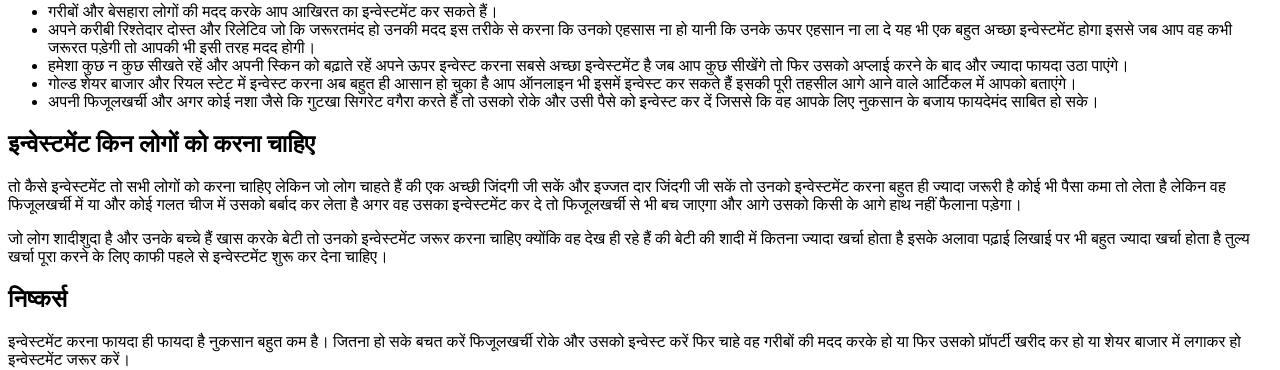
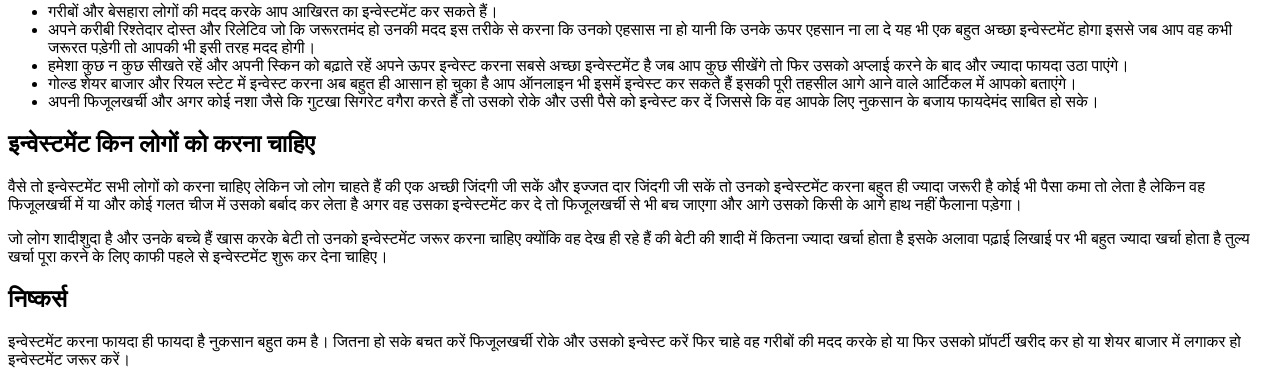
Before and after one commit to itechf-s/fincz, a Jekyll site: the page built from _posts/2021-07-21-share-market-kya-hai.md, in a window 1280 px wide and 900 px high, scrolled down 2302 px. Shown: the part 82-452 px from the top of the window. Built offline with Jekyll 4.4.1, drawn with Linux system fonts in a browser that asks for light colours; nearby versions of some CDN libraries; library files that are not in the unit come from our copies; comment, search, counter and statistics services are not loaded.

Commit message:
Edited
Edited

```diff
--- a/_posts/2021-07-21-share-market-kya-hai.md
+++ b/_posts/2021-07-21-share-market-kya-hai.md
@@ -106,7 +106,7 @@ image: assets/images/share-market.png
 
 ## इन्वेस्टमेंट किन लोगों को करना चाहिए
 
-तो कैसे इन्वेस्टमेंट तो सभी लोगों को करना चाहिए लेकिन जो लोग चाहते हैं की एक अच्छी जिंदगी जी सकें और इज्जत दार जिंदगी जी सकें तो उनको इन्वेस्टमेंट करना बहुत ही ज्यादा जरूरी है कोई भी पैसा कमा तो लेता है लेकिन वह फिजूलखर्ची में या और कोई गलत चीज में उसको बर्बाद कर लेता है अगर वह उसका इन्वेस्टमेंट कर दे तो फिजूलखर्ची से भी बच जाएगा और आगे उसको किसी के आगे हाथ नहीं फैलाना पड़ेगा।
+वैसे तो इन्वेस्टमेंट सभी लोगों को करना चाहिए लेकिन जो लोग चाहते हैं की एक अच्छी जिंदगी जी सकें और इज्जत दार जिंदगी जी सकें तो उनको इन्वेस्टमेंट करना बहुत ही ज्यादा जरूरी है कोई भी पैसा कमा तो लेता है लेकिन वह फिजूलखर्ची में या और कोई गलत चीज में उसको बर्बाद कर लेता है अगर वह उसका इन्वेस्टमेंट कर दे तो फिजूलखर्ची से भी बच जाएगा और आगे उसको किसी के आगे हाथ नहीं फैलाना पड़ेगा।
 
 जो लोग शादीशुदा है और उनके बच्चे हैं खास करके बेटी तो उनको इन्वेस्टमेंट जरूर करना चाहिए क्योंकि वह देख ही रहे हैं की बेटी की शादी में कितना ज्यादा खर्चा होता है इसके अलावा पढ़ाई लिखाई पर भी बहुत ज्यादा खर्चा होता है तुल्य खर्चा पूरा करने के लिए काफी पहले से इन्वेस्टमेंट शुरू कर देना चाहिए।
 
```
